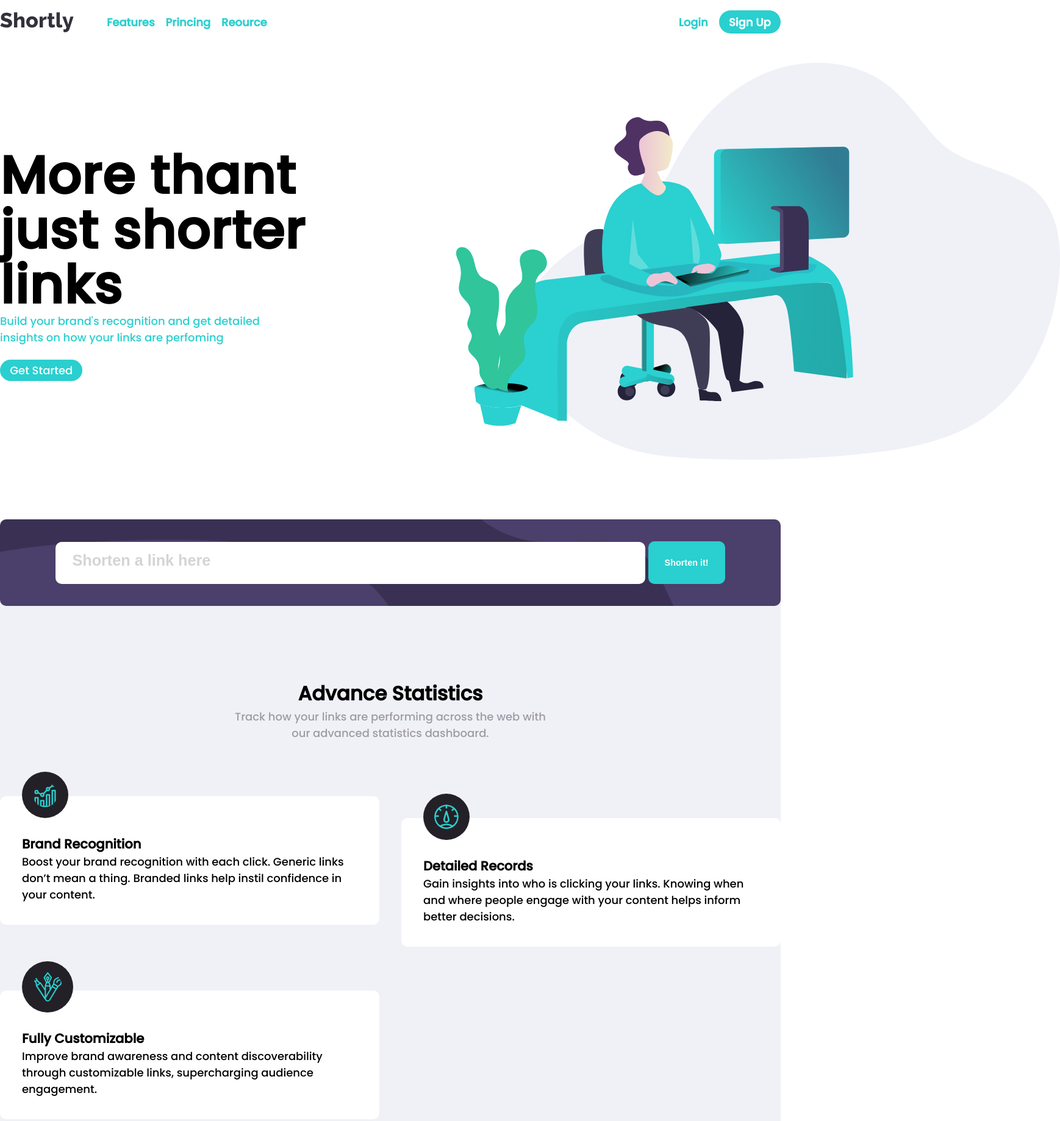
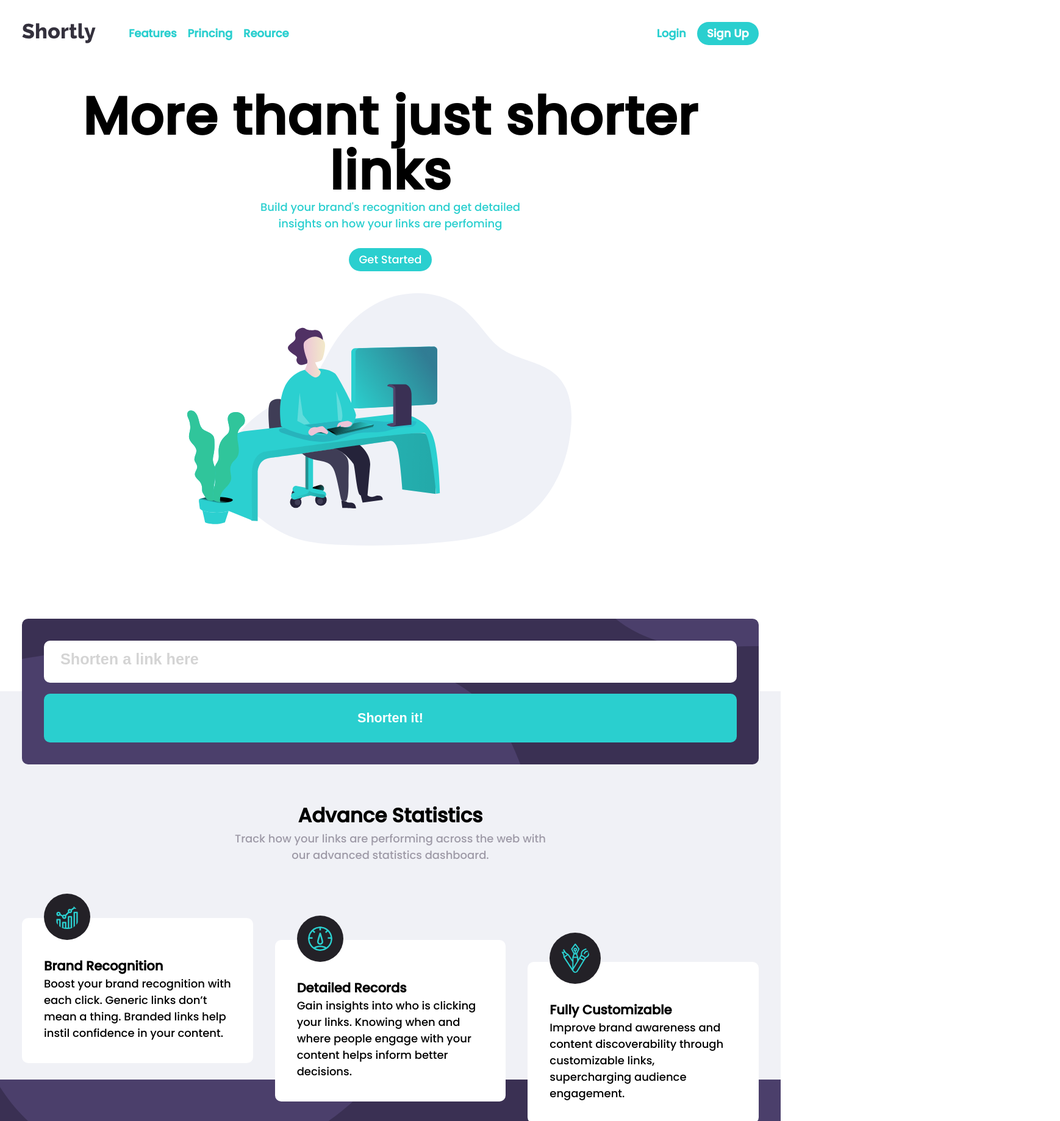
Before and after one commit to ManuelQ7/proyecto-shortening, a plain HTML site: page index.html in a window 1280 px wide. Shown: the top 1839 px of the page at 61% size, 1738 px wide, since content can reach past the window. Drawn offline with Linux system fonts and the light colour scheme.

Commit message:
Responsive, pendiente seccion estadistica

```diff
--- a/css/_base.scss
+++ b/css/_base.scss
@@ -39,5 +39,5 @@ body {
     display: grid;
     grid-template-columns: 1fr repeat(8, minmax(1rem, 11rem)) 1fr;
 
-    grid-template-rows: 4rem repeat(3, min-content);
+    grid-template-rows: minmax(4rem, min-content) repeat(6, min-content);
 }
--- a/css/_content.scss
+++ b/css/_content.scss
@@ -10,7 +10,17 @@
     &__text {
         grid-column: 2 / 6;
 
-        padding: 5rem 0rem;
+        @media only screen and (max-width: 89rem) {
+            grid-column: 1 / -1;
+            padding: 2rem;
+
+            display: flex;
+            flex-direction: column;
+            align-items: center;
+            justify-content: center;
+            text-align: center;
+        }
+
 
         h1 {
             font-weight: bold;
@@ -33,6 +43,22 @@
             width: 55em;
             transform: translateX(6rem);
         }
+
+        @media only screen and (max-width: 89rem) {
+            grid-column: 1 / -1;
+
+            display: grid;
+            justify-self: center;
+            transform: translateX(-20%);
+
+
+            img {
+                width: 35rem;
+            }
+
+        }
+
+
     }
 }
 
@@ -42,6 +68,11 @@
     padding-bottom: 10rem;
     display: grid;
     grid-template-columns: 1fr repeat(8, minmax(1rem, 11rem)) 1fr;
+
+    @media only screen and (max-width: 89rem) {
+        padding: 0 2rem;
+        min-height: min-content;
+    }
 
     &__text {
         grid-column: 2 / 10;
@@ -62,14 +93,24 @@
         grid-column: 2 / 10;
         margin-top: 5rem;
         display: grid;
-        grid-template-columns: repeat(auto-fit, minmax(25rem, 1fr));
+        grid-template-columns: repeat(auto-fit, minmax(15rem, 1fr));
         grid-gap: 2rem;
+
+        @media only screen and (max-width: 89rem) {
+            height: min-content;
+        }
+
+
     }
 
     &__detail {
         background-color: white;
         padding: 2rem;
         border-radius: 10px;
+
+        @media only screen and (max-width: 89rem) {
+            height: min-content;
+        }
 
         h3 {
             margin-top: 1.5rem;
@@ -91,6 +132,12 @@
         border-radius: 50px;
         position: absolute;
         transform: translateY(-100%);
+
+
+        @media only screen and (max-width: 55rem) {
+            height: 4rem;
+
+        }
     }
 
 
@@ -126,15 +173,32 @@
     display: grid;
     grid-template-columns: 1fr repeat(8, minmax(1rem, 11rem)) 1fr;
 
+    @media only screen and (max-width: 89rem) {
+        padding: 5rem 2rem;
+    }
+
 
     &__content {
         grid-column: 2 / 10;
         display: flex;
+        flex-wrap: wrap;
+
+        @media only screen and (max-width: 89rem) {
+            justify-content: center;
+        }
+
 
         img {
             height: 4rem;
             margin-right: auto;
             fill: white;
+
+            @media only screen and (max-width: 89rem) {
+                text-align: center;
+                margin: 0;
+                margin-bottom: 3rem;
+            }
+
         }
 
         ;
@@ -142,6 +206,13 @@
 
     &__list {
         margin-right: 3rem;
+
+
+        @media only screen and (max-width: 89rem) {
+            width: 15rem;
+            text-align: center;
+            margin: 0;
+        }
 
         p {
             color: white;
@@ -157,12 +228,19 @@
         }
     }
 
-    &__logos{
+    &__logos {
 
         margin-left: 4rem;
+
         img {
             height: 2rem;
             margin-left: 1.2rem;
+        }
+
+        @media only screen and (max-width: 89rem) {
+            text-align: center;
+            margin: 0;
+            margin-top: 5rem;
         }
     }
 
@@ -199,5 +277,23 @@
         border-radius: 10px;
         font-weight: bold;
         font-size: 0.8rem;
+        cursor: pointer;
+    }
+
+    @media only screen and (max-width: 89rem) {
+        margin: 0 2rem;
+
+        transform: translateY(120px);
+
+        &__search {
+            width: 100%;
+            margin-bottom: 1rem;
+        }
+
+        &__btn {
+            width: 100%;
+            font-size: 1.2rem;
+        }
+
     }
 }
--- a/css/_header.scss
+++ b/css/_header.scss
@@ -5,11 +5,16 @@
     display: grid;
     grid-template-columns: repeat(8, minmax(1rem, 1fr));
 
+    @media only screen and (max-width: 89rem) {
+        padding: 2rem;
+    }
+
     &__nav {
         grid-column: 1 / 5;
 
         display: flex;
         align-items: center;
+
 
     }
 
@@ -26,6 +31,11 @@
             color: $color-primary-cyan;
             font-weight: 600;
         }
+
+        @media only screen and (max-width: 51.25rem) {
+            display: none;
+        }
+
     }
 
     &__button {
@@ -53,5 +63,9 @@
             text-decoration: none;
         }
 
+        @media only screen and (max-width: 51.25rem) {
+            display: none;
+        }
+
     }
 }
```
Also changed, not shown: css/styles.css, 1 other file.
